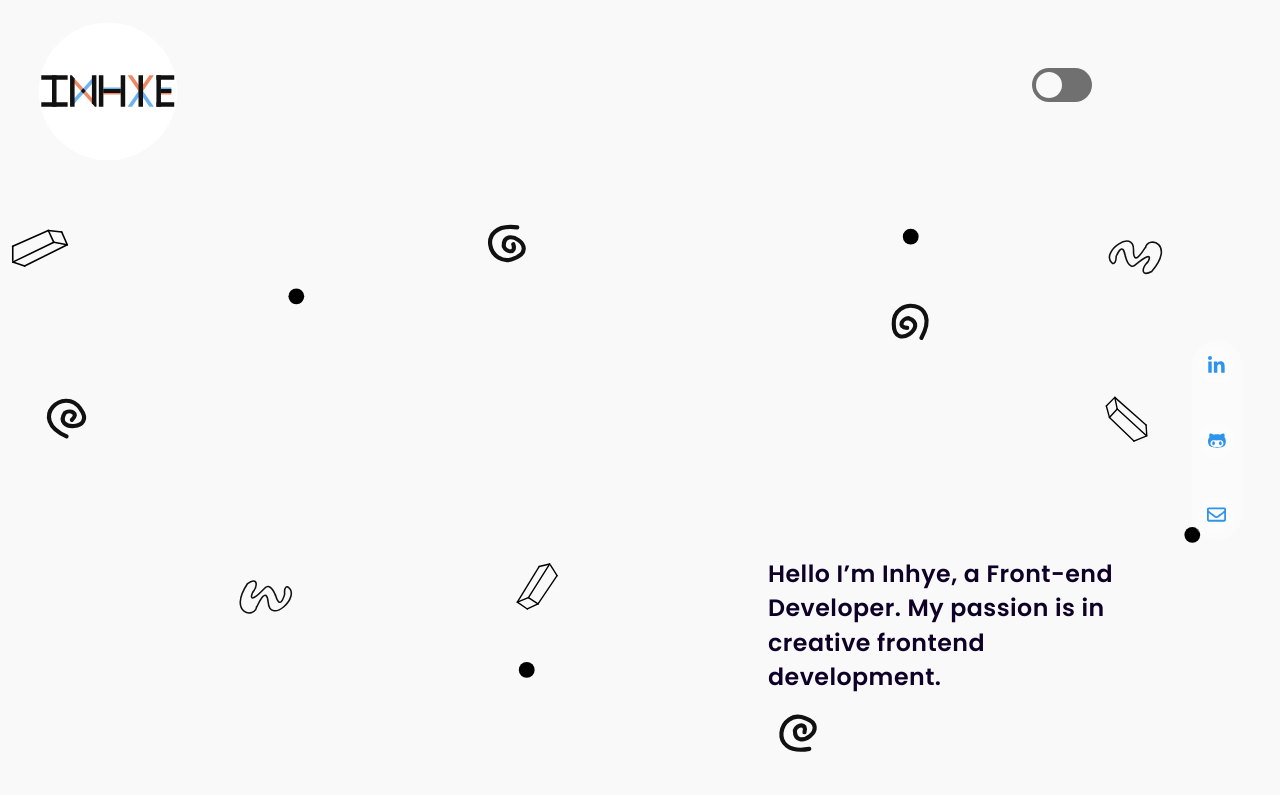
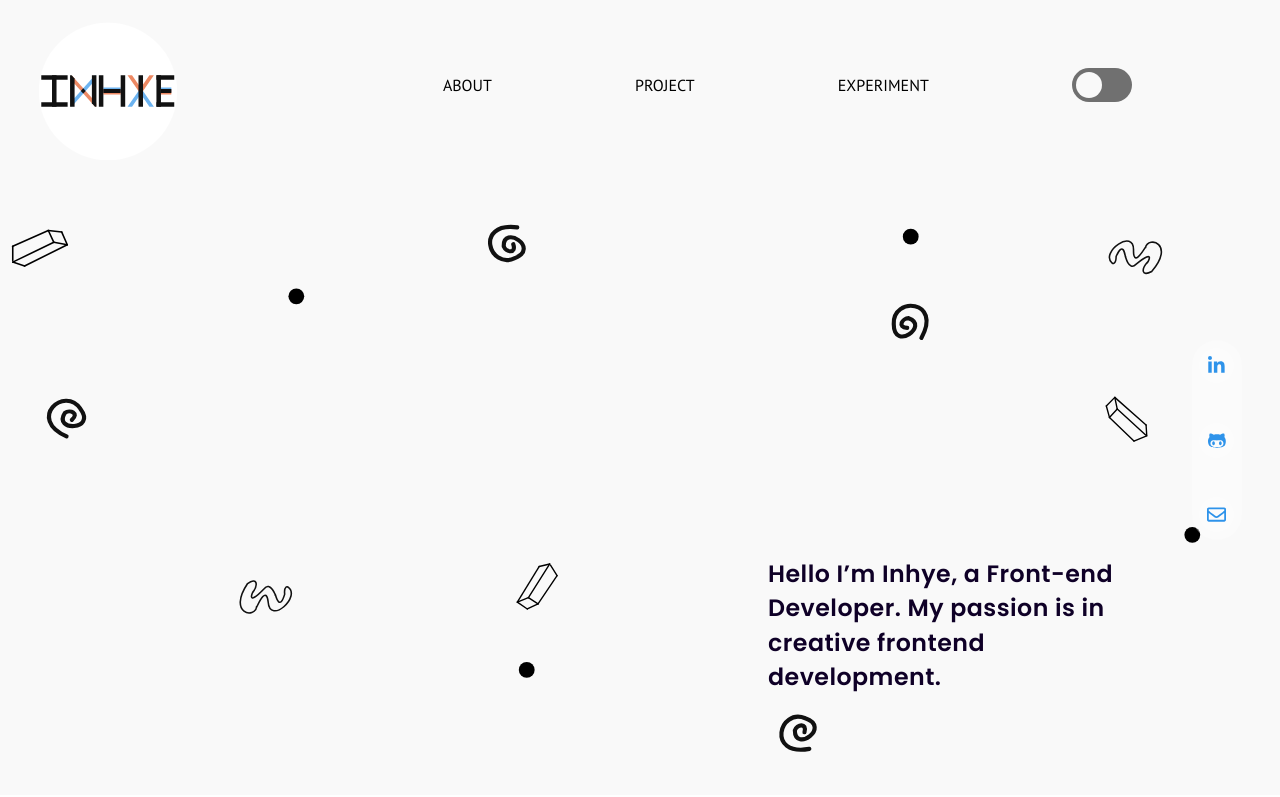
Before and after one commit to inhyechoi/inhyechoi-portfolio, a React (Create React App) app: page / in a window 1280 px wide. Shown: the top 797 px of the page. Built offline with nearby package versions, Linux system fonts and the light colour scheme.

Commit message:
edited Header.js

```diff
--- a/src/components/Header/Header.js
+++ b/src/components/Header/Header.js
@@ -14,7 +14,7 @@ const Header = () => {
           <span className="arrow"></span>
         </div>
         <ol>
-            {/* <li>
+            <li>
                 <p>about</p>
             </li>
             <li>
@@ -22,8 +22,8 @@ const Header = () => {
             </li>
             <li>
                 <p>experiment</p>
-            </li> */}
-            <li>
+            </li>
+            {/* <li>
                 <p>       </p>
             </li>
             <li>
@@ -31,7 +31,7 @@ const Header = () => {
             </li>
             <li>
                 <p>            </p>
-            </li>
+            </li> */}
             <li>
                 <DarkModeToggle />
               {/* <ThemeSwitch isOn={value} handleToggle={()=> setValue(!value)} onColor="#E65722"/> */}
```
Also changed, not shown: src/App.js (+10 -2 lines).
